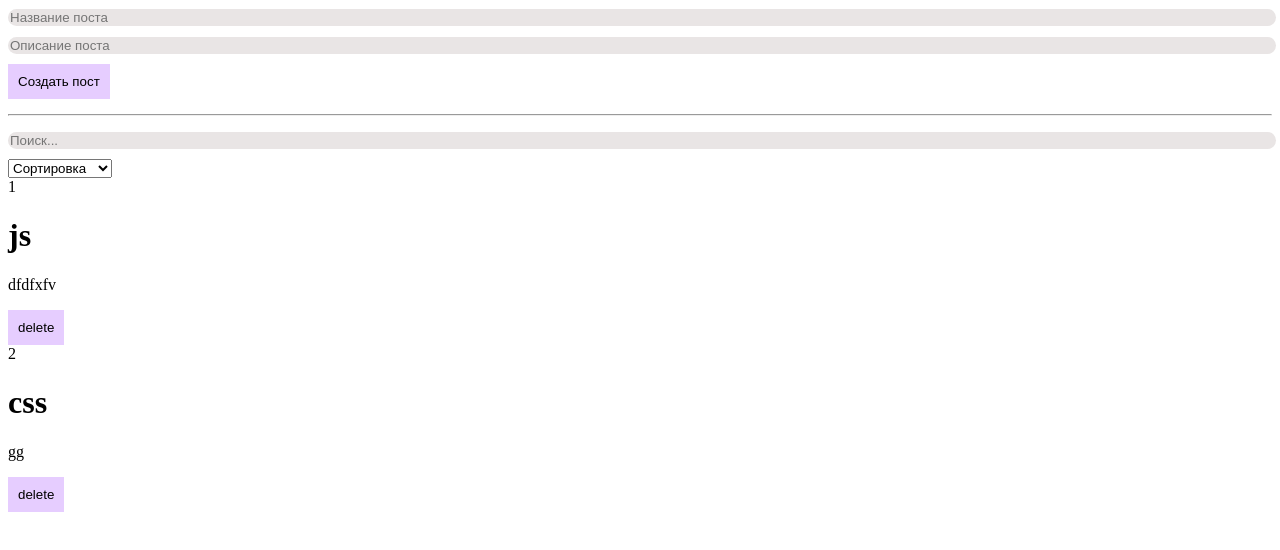
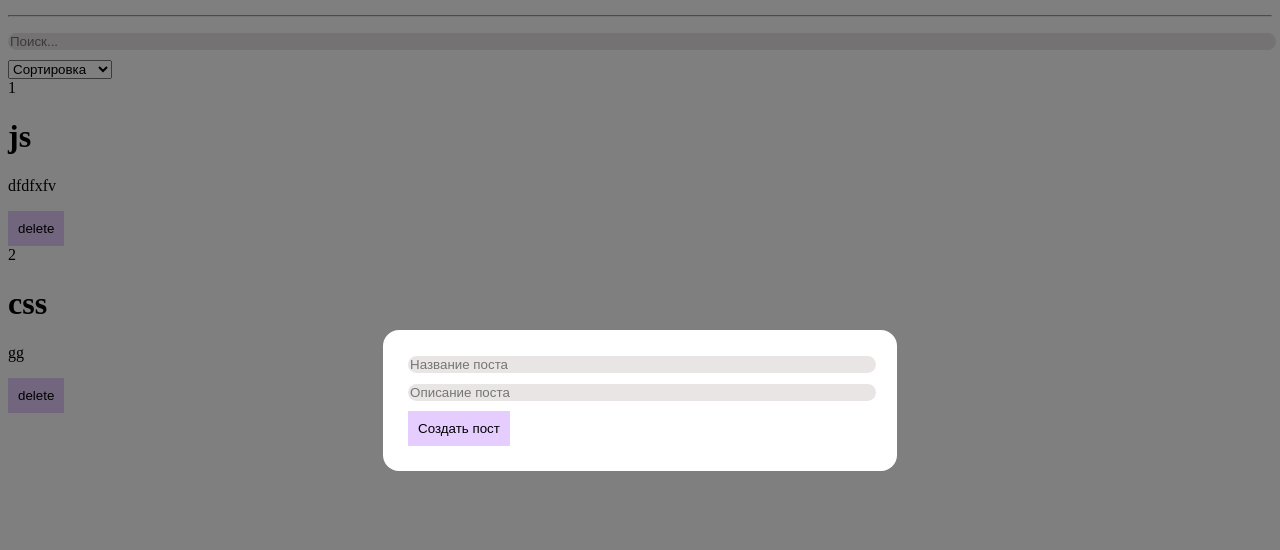
Before and after one commit to Victoria-Gudoit/training, a React (Create React App) app: page / in a window 1280 px wide. Shown: the top 550 px of the page. Built offline with nearby package versions, Linux system fonts and the light colour scheme; the HTML template or start-up script is replaced by a standard one.

Commit message:
add MyModal

```diff
--- a/src/App.js
+++ b/src/App.js
@@ -8,6 +8,7 @@ import { MyInput } from "./components/UI/input/MyInput";
 import { PostForm } from "./components/PostForm";
 import { MySelect } from "./components/UI/select/MySelect";
 import { PostFilter } from "./components/PostFilter";
+import { MyModal } from "./components/UI/MyModal/MyModal";
 
 function App() {
   const [posts, setPosts] = useState([{ id: 1, title: "js", body: "dfdfxfv" },
@@ -38,7 +39,8 @@ return sortedPosts.filter(post => post.title.toLowerCase().includes(filter.query
 
   return (
     <div>
-<PostForm create={createPost}/>
+      <MyModal><PostForm create={createPost}/></MyModal>
+
 <hr style={{margin: '15px 0'}}/>
 <PostFilter filter={filter} setFilter={setFilter}/>
 {<PostList deletePost={deletePost} post={sortedAndSearchedPosts}/>}
--- /dev/null
+++ b/src/components/UI/MyModal/MyModal.jsx
@@ -0,0 +1,10 @@
+import React from 'react';
+import cl from './MyModal.module.css'
+
+export const MyModal = ({children}) => {
+    return <div className={[cl.myModal, cl.active].join(' ')}>
+        <div className={cl.myModalContent}>
+{children}
+        </div>
+    </div>;
+}
--- /dev/null
+++ b/src/components/UI/MyModal/MyModal.module.css
@@ -0,0 +1,22 @@
+.myModal {
+    position: fixed;
+    left: 0;
+    top: 0;
+    right: 0;
+    bottom: 0;
+    display: none;
+    background: rgba(0, 0, 0, 0.5);
+}
+
+.myModalContent {
+    padding: 25px;
+    background: white;
+    border-radius: 16px;
+    min-width: 250px;
+}
+
+.myModal.active {
+    display: flex;
+    justify-content: center;
+    align-items: center;
+}
```
